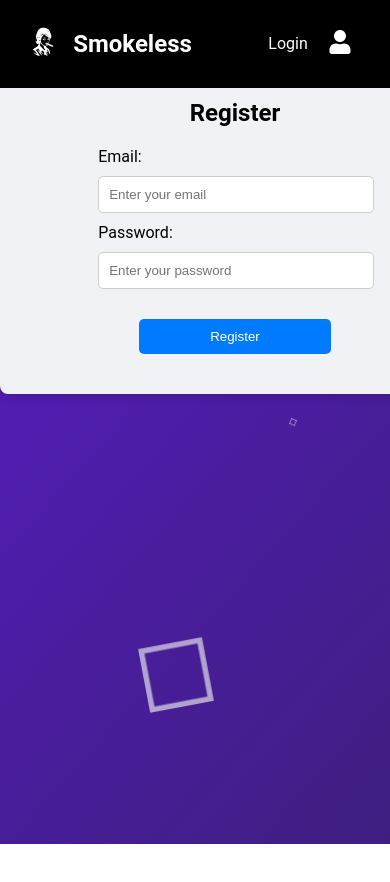
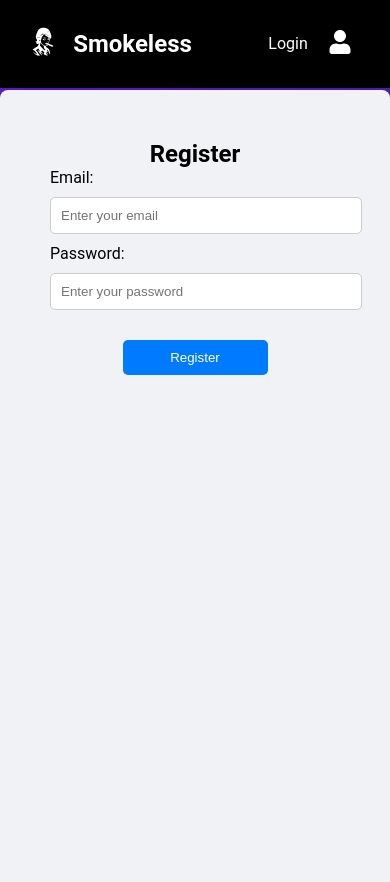
Before and after one commit to 0x216/unicorn-homework, a React (Create React App) app in the folder frontend/: page /register in a window 390 px wide. Shown: the top 882 px of the page. Before the commit the page ends 844 px from the top, so only its background shows below. Built offline with nearby package versions, Linux system fonts and the light colour scheme; no server answers.

Commit message:
🐛 frontend: mobile adaptivity fix

```diff
--- a/frontend/public/index.html
+++ b/frontend/public/index.html
@@ -3,7 +3,7 @@
   <head>
     <meta charset="utf-8" />
     <link rel="icon" href="%PUBLIC_URL%/favicon.ico" />
-    <meta name="viewport" content="width=device-width, initial-scale=1" />
+    <meta name="viewport" content="width=device-width, initial-scale=1" >
     <meta name="theme-color" content="#000000" />
     <meta
       name="description"
--- a/frontend/src/assets/styles/Dashboard.css
+++ b/frontend/src/assets/styles/Dashboard.css
@@ -4,6 +4,7 @@ body {
     background-size: 400% 400%;
     animation: gradient 15s ease infinite;
     height: 100vh;
+    padding-top: 60px;
     font-family: 'Roboto', sans-serif;
 }
 
@@ -11,7 +12,6 @@ body {
     display: flex;
     flex-direction: column;
     align-items: center;
-    padding-top: 5%;
     animation: fadeIn 1.5s ease-out;
 }
 
--- a/frontend/src/assets/styles/LoginPage.css
+++ b/frontend/src/assets/styles/LoginPage.css
@@ -3,14 +3,19 @@
     justify-content: center;
     align-items: center;
     min-height: 100vh;
+    padding: 20px;
 }
 
 .login-form {
+    display: flex;
+    flex-direction: column;
+    justify-content: center;
     width: 100%;
     padding: 40px;
     max-width: 400px;
     margin: auto;
-    margin-top: 10%;
+    margin-top: 100px;
+    align-items: center;
     border-radius: 8px;
     box-shadow: 0 4px 8px rgba(0, 0, 0, 0.1);
     background-color: #f0f2f5;
@@ -32,7 +37,7 @@
 }
 
 .login-form button {
-    width: 70%;
+    width: 50%;
     padding: 10px;
     background-color: #007bff;
     color: white;
@@ -60,3 +65,20 @@
     margin-top: 3px;
     font-size: small;
 }
+
+@media screen and (max-width:768px) {
+    .login-form {
+        display: block;
+        width: auto;
+        padding: 20px;
+        margin: auto;
+        height: 100vh;
+        margin-top: 30px;
+        padding: 50px;
+    }
+
+    .login-form h2 {
+        text-align: center;
+        margin: auto;
+    }
+}
--- a/frontend/src/assets/styles/ProfilePage.css
+++ b/frontend/src/assets/styles/ProfilePage.css
@@ -2,7 +2,6 @@
     width: 100px;
     height: 100px;
     border-radius: 50%;
-    margin-top: 20px;
     margin-bottom: 20px;
     color: white;
     display: block;
@@ -10,14 +9,14 @@
     margin-right: auto;
 }
 
-.login-container {
+.profile-container {
     display: flex;
     justify-content: center;
     align-items: center;
     min-height: 100vh;
 }
 
-.login-form {
+.profile-form {
     width: 100%;
     padding: 40px;
     max-width: 400px;
@@ -33,12 +32,12 @@
     align-items: center;
 }
 
-.login-form h2 {
+.profile-form h2 {
     text-align: center;
     margin-bottom: 20px;
 }
 
-.login-form input {
+.profile-form input {
     width: calc(100% - 20px);
     padding: 10px;
     margin: 10px 0;
@@ -53,7 +52,7 @@
     width: 100%;
 }
 
-.login-form button {
+.profile-form button {
     width: 70%;
     padding: 10px;
     background-color: #007bff;
@@ -66,6 +65,6 @@
     align-items: center;
 }
 
-.login-form button:hover {
+.profile-form button:hover {
     background-color: #0056b3;
 }
--- a/frontend/src/assets/styles/StartTracking.css
+++ b/frontend/src/assets/styles/StartTracking.css
@@ -2,7 +2,7 @@
 	display: flex;
 	flex-direction: column;
 	align-items: center;
-	padding-top: 10%;
+	/* padding-top: 10%; */
 	color: #FFF;
 	font-family: 'Montserrat', sans-serif;
 	justify-content: center;
@@ -58,7 +58,7 @@
   }
 
 .start-tracking input {
-	font-size: 16px;
+	font-size: 13px;
 	padding: 10px;
 	margin-bottom: 20px;
 	border-radius: 5px;
--- a/frontend/src/features/user/ProfilePage.js
+++ b/frontend/src/features/user/ProfilePage.js
@@ -3,8 +3,8 @@ import "../../assets/styles/ProfilePage.css";
 
 function ProfilePage() {
   return (
-    <div className="login-container">
-      <form className="login-form">
+    <div className="profile-container">
+      <form className="profile-form">
         <h2>Profile Page</h2>
         <FaUser className="profile-logo" />
         <input type="email" placeholder="Email" />
```
